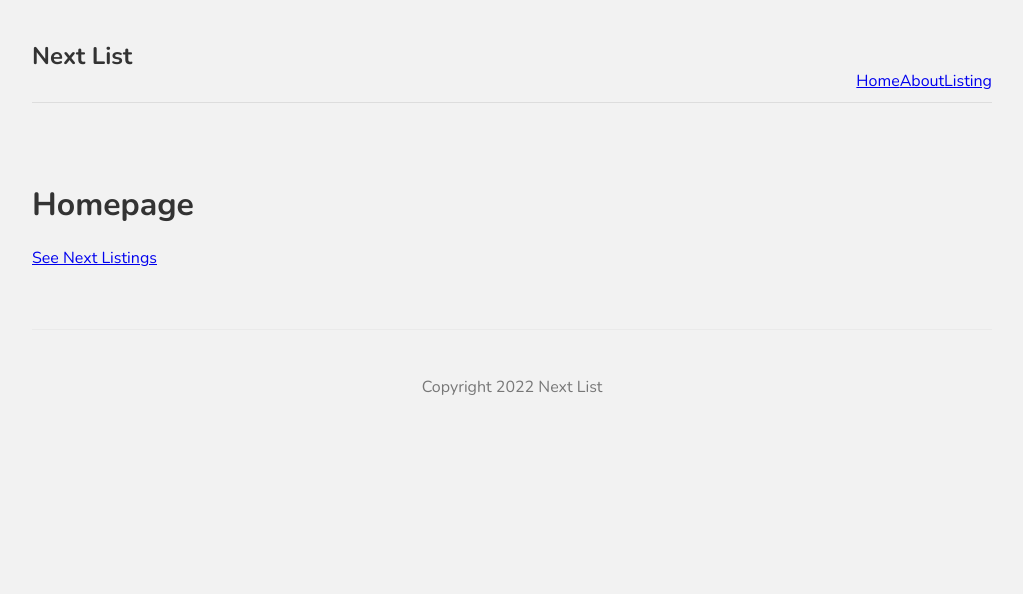
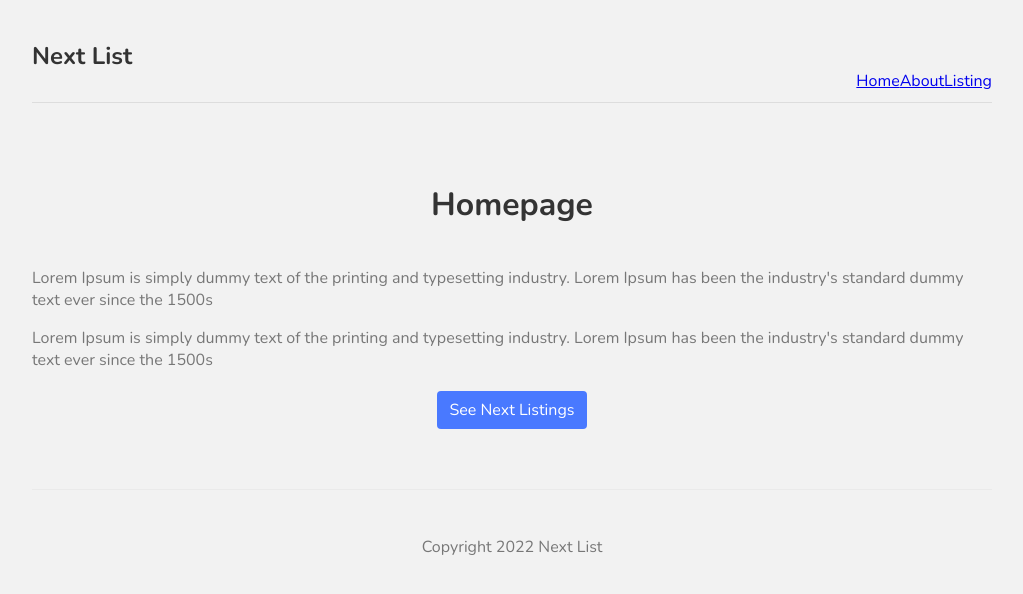
Before and after one commit to ZACOOPER5G/next-practice, a Next.js app: page / in a window 1280 px wide. Shown: the top 594 px of the page, without its empty margins (128-1151 px from the left). Built offline with nearby package versions, Linux system fonts and the light colour scheme.

Commit message:
began adding home styles

```diff
--- a/pages/index.js
+++ b/pages/index.js
@@ -1,12 +1,15 @@
 import Navbar from "../components/Navbar";
 import Footer from "../components/Footer";
 import Link from "next/link";
+import styles from "../styles/Home.module.css"
 
 export default function Home() {
   return (
-    <div>
-      <h1>Homepage</h1>
-      <Link href="/listings" >See Next Listings</Link>
+    <div >
+      <h1 className={styles.title}>Homepage</h1>
+      <p className={styles.text} >Lorem Ipsum is simply dummy text of the printing and typesetting industry. Lorem Ipsum has been the industry's standard dummy text ever since the 1500s</p>
+      <p className={styles.text} >Lorem Ipsum is simply dummy text of the printing and typesetting industry. Lorem Ipsum has been the industry's standard dummy text ever since the 1500s</p>
+      <Link href="/listings" className={styles.btn}>See Next Listings</Link>
     </div>
   )
 };
--- a/styles/Home.module.css
+++ b/styles/Home.module.css
@@ -1,129 +1,21 @@
-.container {
-  padding: 0 2rem;
-}
-
-.main {
-  min-height: 100vh;
-  padding: 4rem 0;
-  flex: 1;
-  display: flex;
-  flex-direction: column;
-  justify-content: center;
-  align-items: center;
-}
-
-.footer {
-  display: flex;
-  flex: 1;
-  padding: 2rem 0;
-  border-top: 1px solid #eaeaea;
-  justify-content: center;
-  align-items: center;
-}
-
-.footer a {
-  display: flex;
-  justify-content: center;
-  align-items: center;
-  flex-grow: 1;
-}
-
-.title a {
-  color: #0070f3;
-  text-decoration: none;
-}
-
-.title a:hover,
-.title a:focus,
-.title a:active {
-  text-decoration: underline;
-}
-
 .title {
-  margin: 0;
-  line-height: 1.15;
-  font-size: 4rem;
-}
-
-.title,
-.description {
+  color: #333;
+  padding-bottom: 20px;
   text-align: center;
 }
 
-.description {
-  margin: 4rem 0;
-  line-height: 1.5;
-  font-size: 1.5rem;
+.text {
+  color: #777;
 }
 
-.code {
-  background: #fafafa;
-  border-radius: 5px;
-  padding: 0.75rem;
-  font-size: 1.1rem;
-  font-family: Menlo, Monaco, Lucida Console, Liberation Mono, DejaVu Sans Mono,
-    Bitstream Vera Sans Mono, Courier New, monospace;
+.btn {
+  display: block;
+  width: 150px;
+  padding: 8px 0;
+  margin: 20px auto;
+  background: #4979ff;
+  border-radius: 4px;
+  color: white;
+  text-align: center;
+  text-decoration: none;
 }
-
-.grid {
-  display: flex;
-  align-items: center;
-  justify-content: center;
-  flex-wrap: wrap;
-  max-width: 800px;
-}
-
-.card {
-  margin: 1rem;
-  padding: 1.5rem;
-  text-align: left;
-  color: inherit;
-  text-decoration: none;
-  border: 1px solid #eaeaea;
-  border-radius: 10px;
-  transition: color 0.15s ease, border-color 0.15s ease;
-  max-width: 300px;
-}
-
-.card:hover,
-.card:focus,
-.card:active {
-  color: #0070f3;
-  border-color: #0070f3;
-}
-
-.card h2 {
-  margin: 0 0 1rem 0;
-  font-size: 1.5rem;
-}
-
-.card p {
-  margin: 0;
-  font-size: 1.25rem;
-  line-height: 1.5;
-}
-
-.logo {
-  height: 1em;
-  margin-left: 0.5rem;
-}
-
-@media (max-width: 600px) {
-  .grid {
-    width: 100%;
-    flex-direction: column;
-  }
-}
-
-@media (prefers-color-scheme: dark) {
-  .card,
-  .footer {
-    border-color: #222;
-  }
-  .code {
-    background: #111;
-  }
-  .logo img {
-    filter: invert(1);
-  }
-}
```
